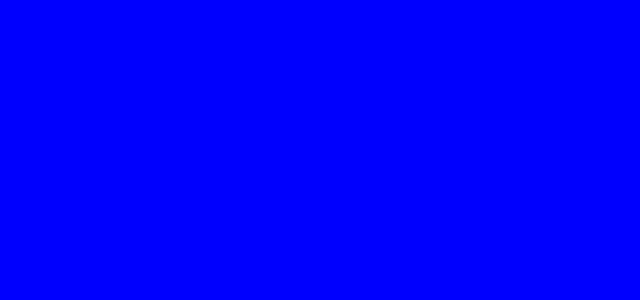
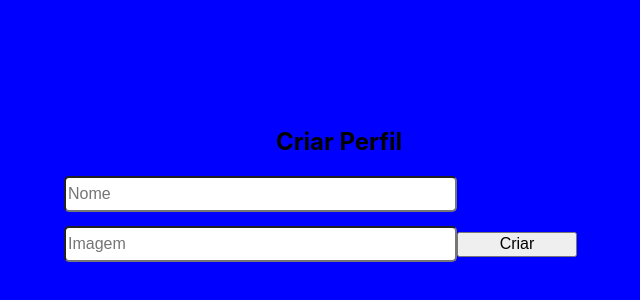
Before and after one commit to lucaskahlil/FRONT, a React (Create React App) app in the folder bluelive/: page /createProfile in a window 1280 px wide. Shown: the part 208-508 px from the top of the page, without its empty margins (301-941 px from the left). Built offline with nearby package versions, Linux system fonts and the light colour scheme.

Commit message:
correção create profile

```diff
--- a/bluelive/src/components/pages/create-profile-form/create-profile-form.tsx
+++ b/bluelive/src/components/pages/create-profile-form/create-profile-form.tsx
@@ -14,18 +14,18 @@ export default function CreateProfileForm() {
             ImageURL: e.currentTarget.ImageURL.value
         };
 
-        const userData = await api.patchProfile(createPayload)
+        const userData = await api.postProfile(createPayload)
 
         navigate('/profiles')
     }
 
     return (
         <div className="edit-profile-container">
-            <form>
-                <h2>Editar Perfil</h2>
+            <form onSubmit={handleSubmit}>
+                <h2>Criar Perfil</h2>
                 <input placeholder="Nome" name="Title" />
                 <input placeholder="Imagem" name="ImageURL" />
-                <button type="submit">Editar</button>
+                <button type="submit">Criar</button>
             </form>
         </div>
     )
--- a/bluelive/src/components/pages/profile/profile.tsx
+++ b/bluelive/src/components/pages/profile/profile.tsx
@@ -26,7 +26,7 @@ export function Profiles() {
     {profileList.map(profile => (
       <CardProfile profile = {profile}/>
     ))};
-    <button onClick={() => {navigate('')}}>Criar novo Perfil</button>
+    <button onClick={() => {navigate('/createProfile/')}}>Criar novo Perfil</button>
     </div>
   )
 }
--- a/bluelive/src/index.tsx
+++ b/bluelive/src/index.tsx
@@ -6,6 +6,7 @@ import { BrowserRouter, Routes, Route } from 'react-router-dom';
 import { Home } from './components/pages/home/home';
 import { Profiles } from './components/pages/profile/profile';
 import { EditProfileForm } from './components/pages/edit-profile-form/edit-profile-form';
+import CreateProfileForm from './components/pages/create-profile-form/create-profile-form';
 
 const root = ReactDOM.createRoot(
   document.getElementById('root') as HTMLElement
@@ -18,7 +19,7 @@ root.render(
         <Route path="/home" element={<Home />} />
         <Route path="/profiles" element={<Profiles />} />
         <Route path='/editProfile/:id' element={<EditProfileForm/>} />
-        <Route path='/createProfile/' element={""} />
+        <Route path='/createProfile/' element={<CreateProfileForm/>} />
       </Routes>
     </BrowserRouter>
   </React.StrictMode>
--- a/bluelive/src/utils/api/api.ts
+++ b/bluelive/src/utils/api/api.ts
@@ -1,5 +1,5 @@
 import axios from "axios";
-import { EditProfile, LoginRequest } from "../types/request";
+import { CreateProfile, EditProfile, LoginRequest } from "../types/request";
 
 axios.defaults.baseURL = "https://xbox-live-api.onrender.com";
 axios.defaults.headers.post["Content-Type"] = "application/json";
@@ -59,9 +59,9 @@ export const api = {
     }
   },
 
-  postProfile: async () => {
+  postProfile: async (data: CreateProfile) => {
     try {
-      const response = await axios.post("/profile")
+      const response = await axios.post("/profile", data)
       return response.data;
     } catch (err) {
       alert(err)
--- a/bluelive/src/utils/types/request.ts
+++ b/bluelive/src/utils/types/request.ts
@@ -8,3 +8,8 @@ export type EditProfile = {
     Title: string;
     ImageURL: string;
 }
+
+export type CreateProfile = {
+    Title: string;
+    ImageURL: string;
+}
```
